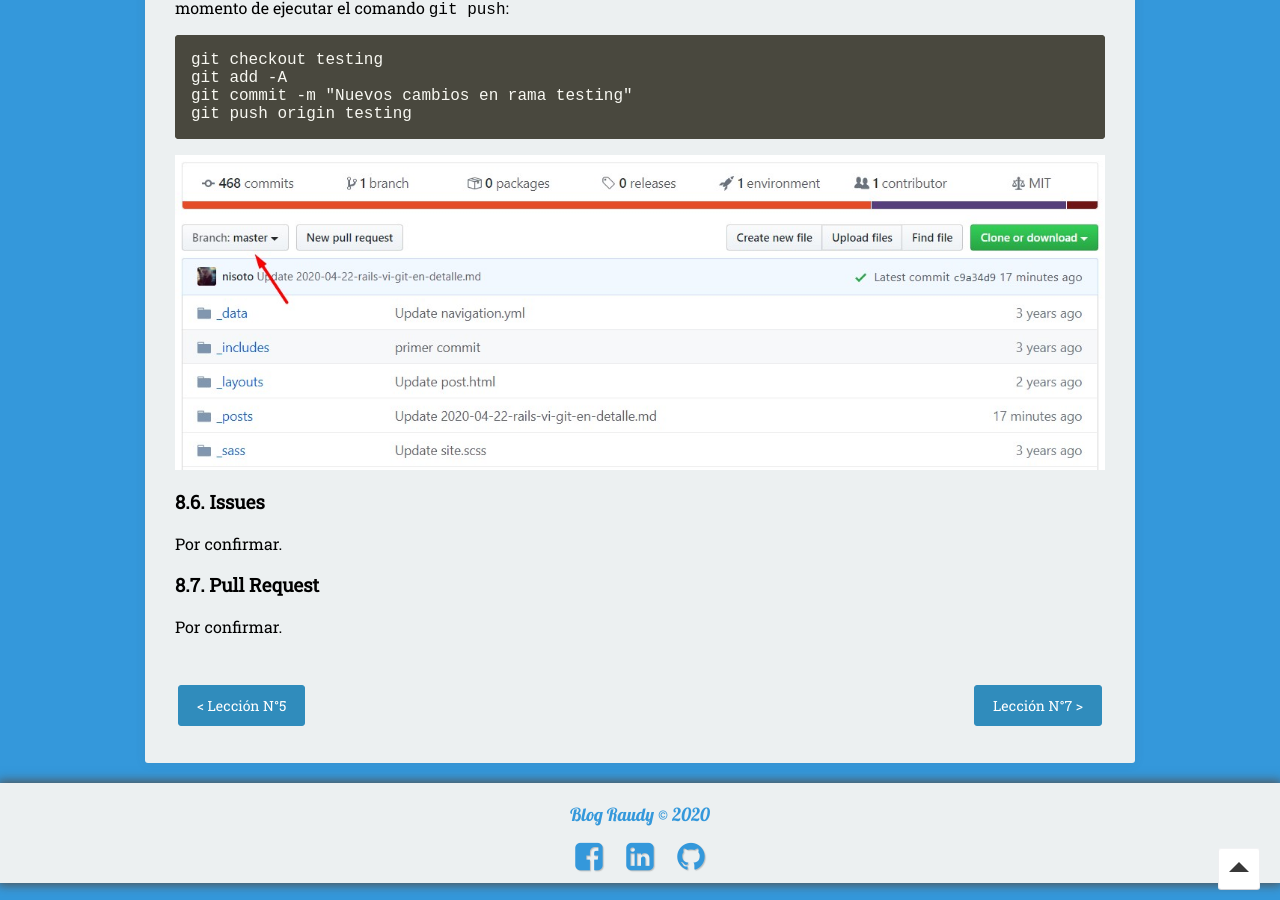
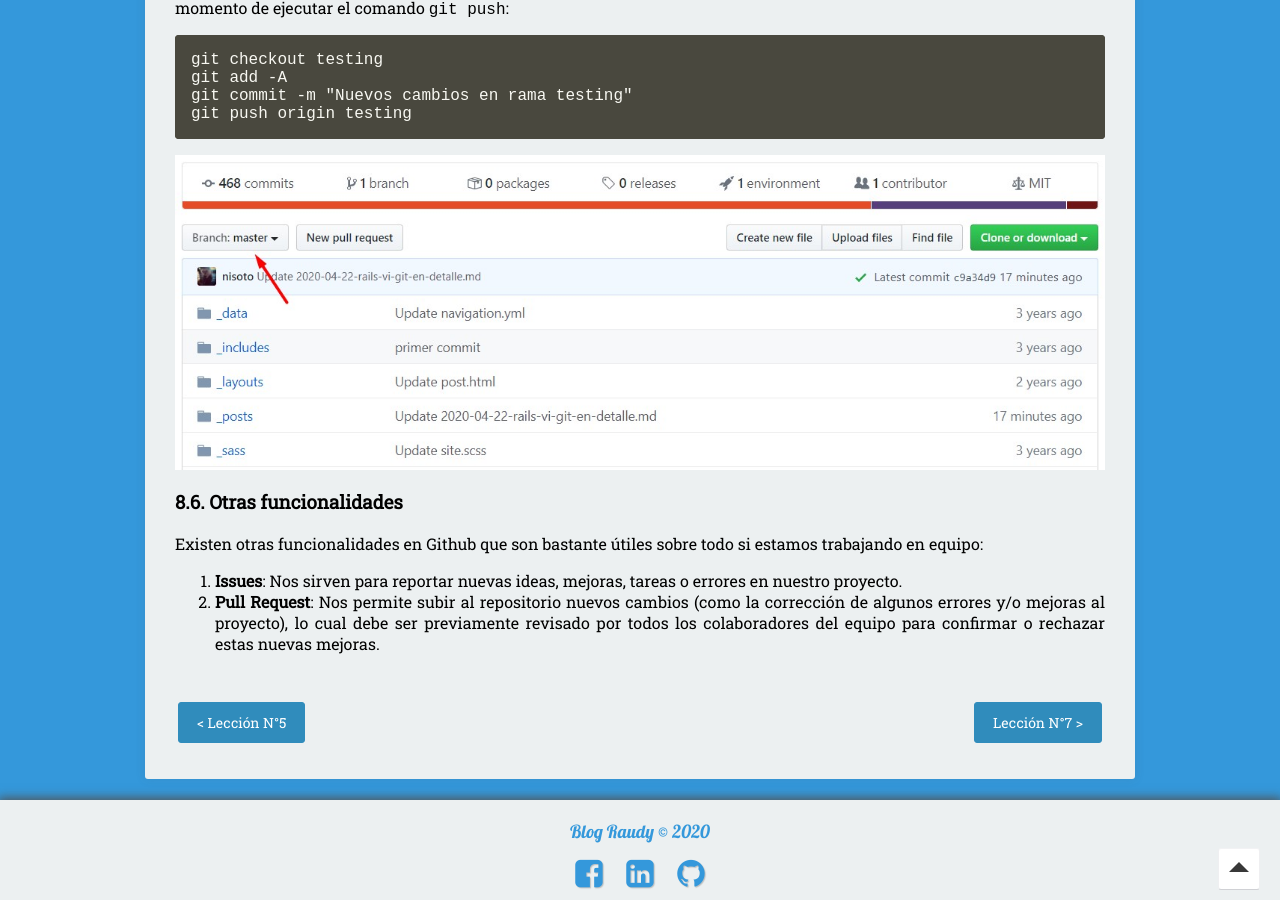
Before and after one commit to nisoto/Blog-anterior-2.0, a Jekyll site: the page built from _posts/2020-04-22-rails-vi-git-en-detalle.md, in a window 1280 px wide and 900 px high, scrolled down 9968 px. Built offline with Jekyll 4.4.1, drawn with Linux system fonts in a browser that asks for light colours; nearby versions of some CDN libraries; some of the changed text lies outside the part shown.

Commit message:
Update 2020-04-22-rails-vi-git-en-detalle.md

```diff
--- a/_posts/2020-04-22-rails-vi-git-en-detalle.md
+++ b/_posts/2020-04-22-rails-vi-git-en-detalle.md
@@ -329,13 +329,12 @@ git push origin testing
 
 ![RamasGithub]({{ site.baseurl }}/assets/img/RamasGithub.jpg)
 
-### 8.6. Issues
+### 8.6. Otras funcionalidades
 
-Por confirmar.
+Existen otras funcionalidades en Github que son bastante útiles sobre todo si estamos trabajando en equipo:
 
-### 8.7. Pull Request
-
-Por confirmar.
+1. **Issues**: Nos sirven para reportar nuevas ideas, mejoras, tareas o errores en nuestro proyecto.
+2. **Pull Request**: Nos permite subir al repositorio nuevos cambios (como la corrección de algunos errores y/o mejoras al proyecto), lo cual debe ser previamente revisado por todos los colaboradores del equipo para confirmar o rechazar estas nuevas mejoras.
 
 |     |     |
 |:----|----:|
```
Also changed, not shown: other parts of _posts/2020-04-22-rails-vi-git-en-detalle.md (+1 -1 lines).
